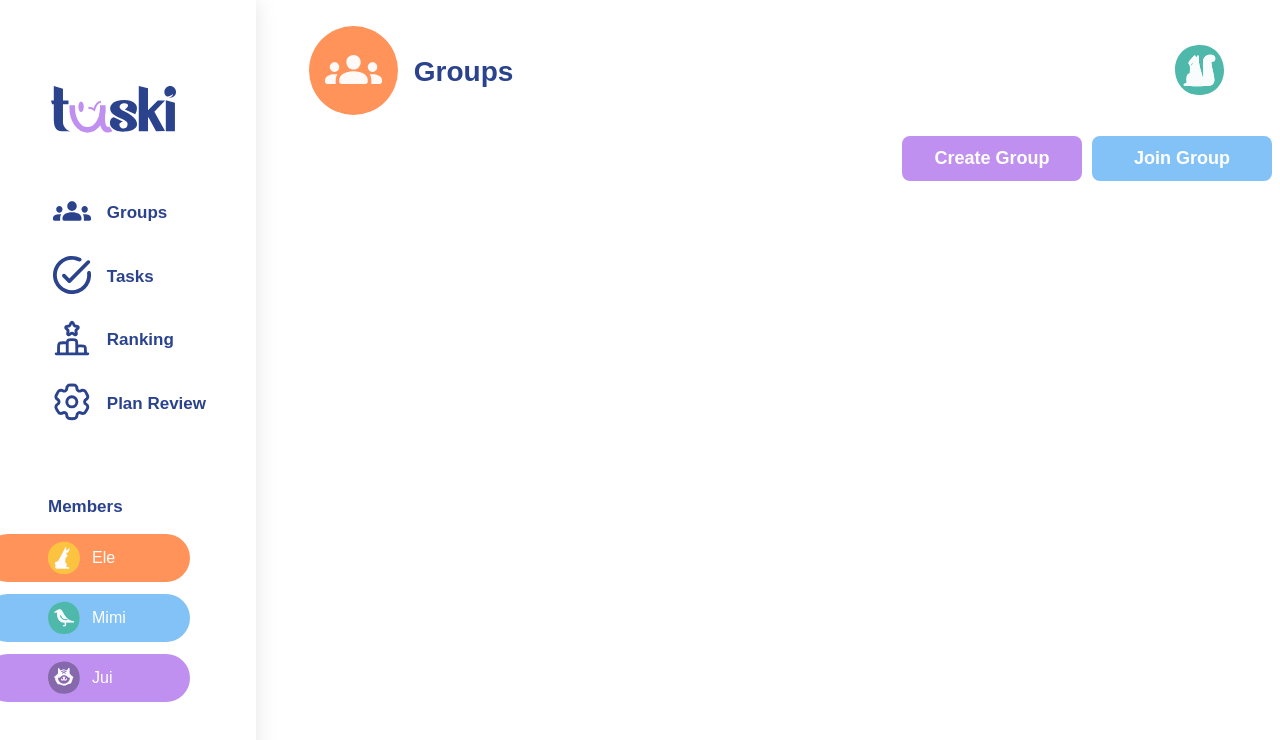
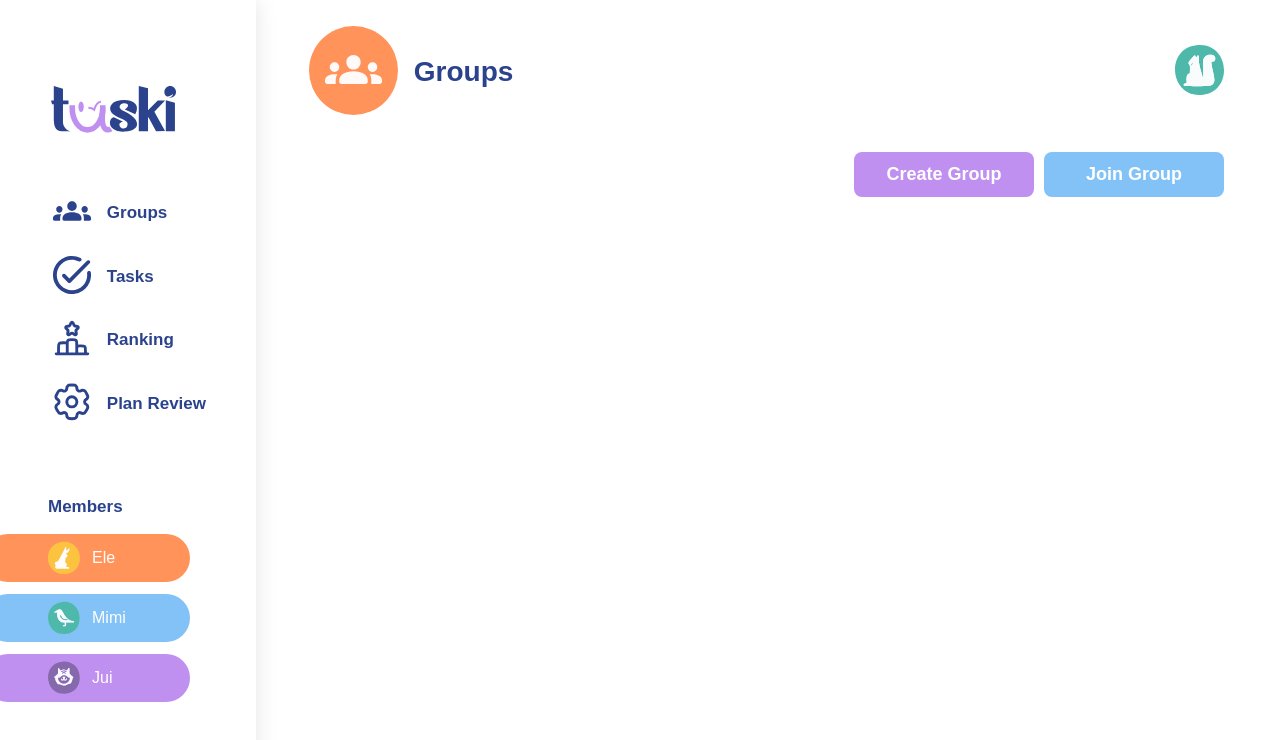
Before and after one commit to NikSala10/TaskiProject, a React (Vite) app: page / in a window 1280 px wide. Shown: the top 740 px of the page. Built offline with nearby package versions, Linux system fonts and the light colour scheme.

Commit message:
style(groups): adjust button layout and spacing on Groups page

```diff
--- a/src/pages/Groups/Groups.css
+++ b/src/pages/Groups/Groups.css
@@ -2,4 +2,5 @@
   display: flex;
   justify-content: flex-end;
   gap: 10px;
+  padding: 1rem 3rem;
 }
```
